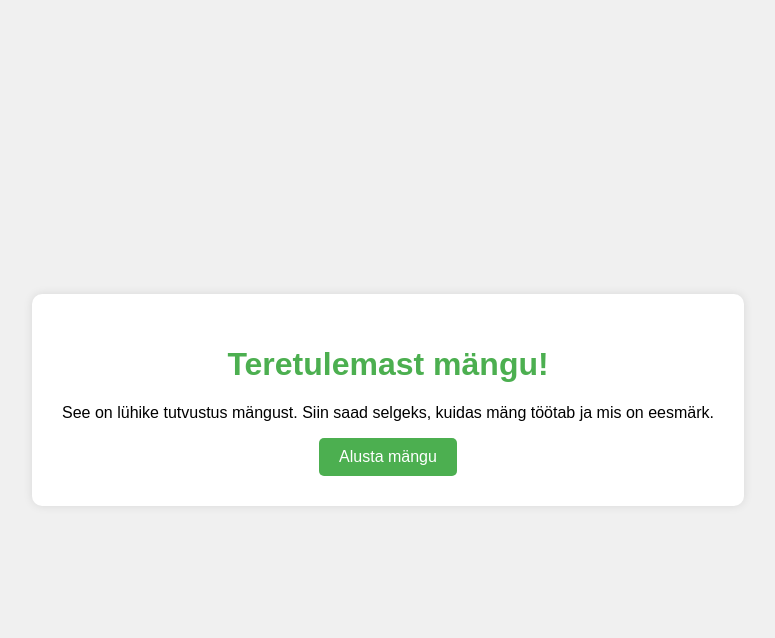
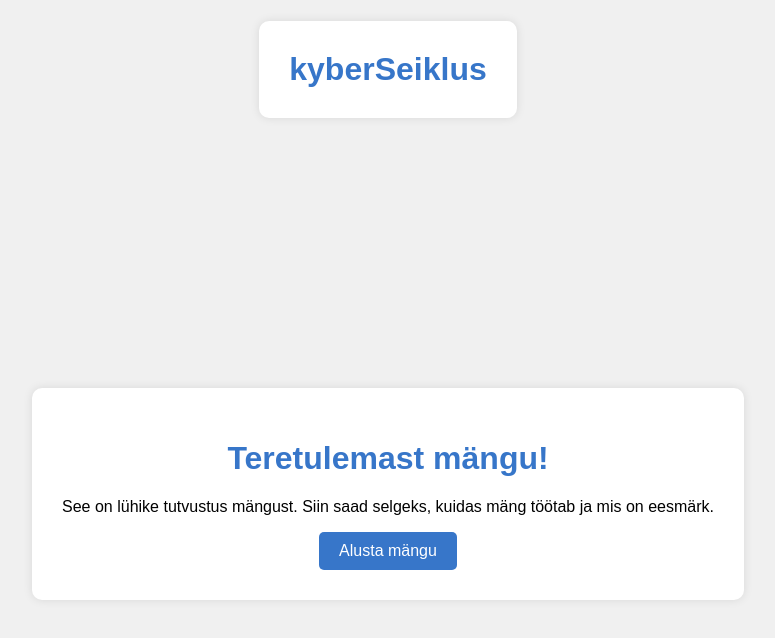
Before and after one commit to eleriin/KyberSeiklus, a plain HTML site: page Pealeht.html in a window 1280 px wide. Shown: the whole page, without its empty margins (252-1027 px from the left). Drawn offline with Linux system fonts and the light colour scheme.

Commit message:
pealehe paigutus

```diff
--- a/Pealeht.html
+++ b/Pealeht.html
@@ -7,6 +7,9 @@
     <link rel="stylesheet" href="style.css">
 </head>
 <body>
+    <header>
+        <h1 class="pealkiri">kyberSeiklus</h1>
+    </header>
     <div class="container">
         <h1>Teretulemast mängu!</h1>
         <p>See on lühike tutvustus mängust. Siin saad selgeks, kuidas mäng töötab ja mis on eesmärk.</p>
--- a/style.css
+++ b/style.css
@@ -2,10 +2,11 @@ body {
     font-family: Arial, sans-serif;
     background-color: #f0f0f0;
     display: flex;
-    justify-content: center;
+    justify-content: space-between;
     align-items: center;
     height: 100vh;
     margin: 0;
+    flex-direction: column;
 }
 
 .container {
@@ -13,15 +14,16 @@ body {
     background-color: white;
     padding: 30px;
     border-radius: 10px;
+    margin-bottom: 200px;
     box-shadow: 0 0 10px rgba(0, 0, 0, 0.1);
 }
 
 h1 {
-    color: #4CAF50;
+    color: #3776c9;
 }
 
 button {
-    background-color: #4CAF50;
+    background-color: #3776c9;
     color: white;
     font-size: 16px;
     padding: 10px 20px;
@@ -31,5 +33,13 @@ button {
 }
 
 button:hover {
-    background-color: #45a049;
+    background-color: #0549a1;
 }
+
+.pealkiri {
+    text-align: center;
+    background-color: white;
+    padding: 30px;
+    border-radius: 10px;
+    box-shadow: 0 0 10px rgba(0, 0, 0, 0.1);
+}
```
